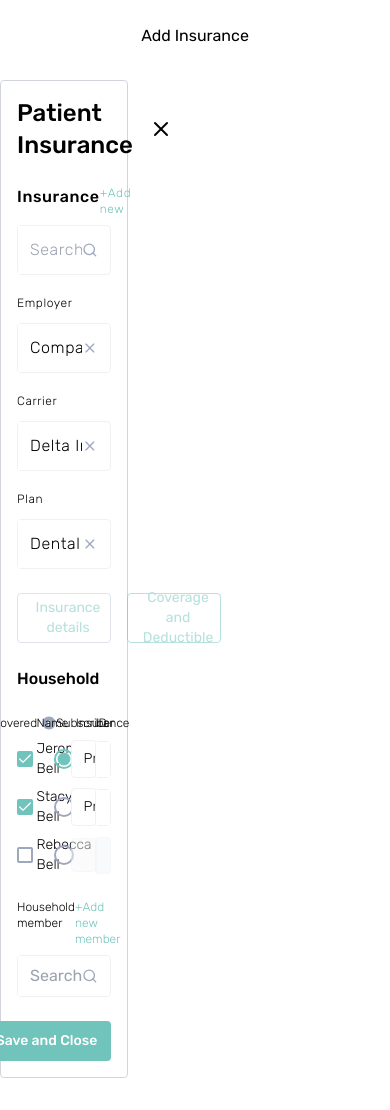
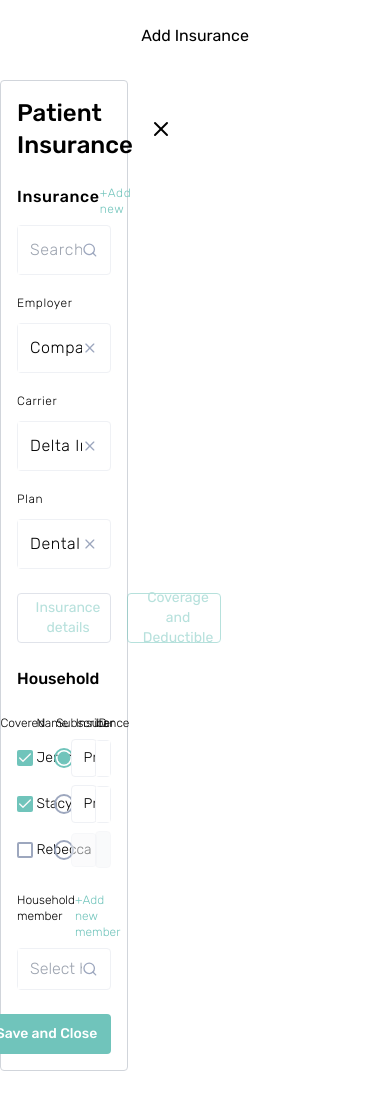
Before and after one commit to johncarmack1984/neem-interview, a Next.js app: page / in a window 390 px wide. Built offline with nearby package versions, Linux system fonts and the light colour scheme.

Commit message:
Update TooltipTrigger and input properties in Form.tsx

```diff
--- a/components/Form.tsx
+++ b/components/Form.tsx
@@ -112,7 +112,7 @@ function Form() {
               <span className="mr-1">Covered</span>
               <TooltipProvider>
                 <Tooltip>
-                  <TooltipTrigger onMouseDown={() => {}}>
+                  <TooltipTrigger className="hidden md:block">
                     <InformationCircleSolid className="h-4 w-4 fill-[#9DA7BE]" />
                   </TooltipTrigger>
                   <TooltipContent>
@@ -141,10 +141,10 @@ function Form() {
           </div>
           <Input
             id="household-member"
-            placeholder="Search..."
+            className="font-light"
+            placeholder="Select household member"
             Icon={SearchIcon}
             required
-            type="number"
           />
         </div>
         <Button
--- a/components/household-member.tsx
+++ b/components/household-member.tsx
@@ -47,7 +47,7 @@ const HouseholdMember = ({
           <AvatarFallback>{initials}</AvatarFallback>
         </Avatar>
         <span className="text-sm font-light capitalize md:whitespace-nowrap">
-          {member.name}
+          {firstName} <span className="hidden md:inline">{lastName}</span>
         </span>
         <span className="hidden text-sm text-zinc-500 dark:text-zinc-400 md:inline">
           ({member.preferredName})
```
